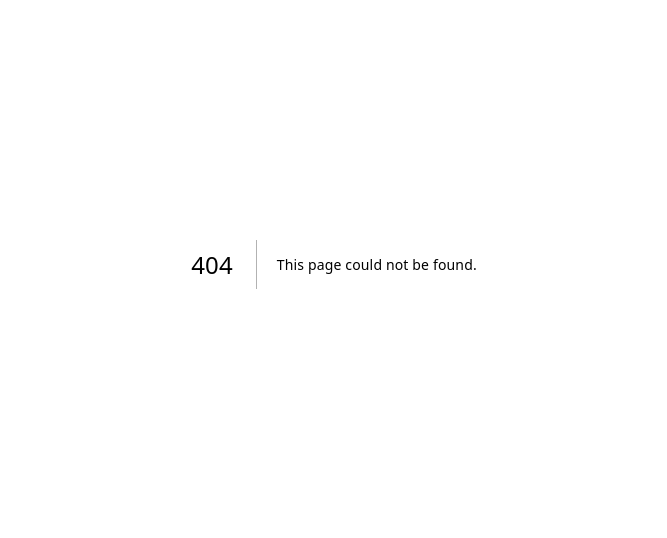
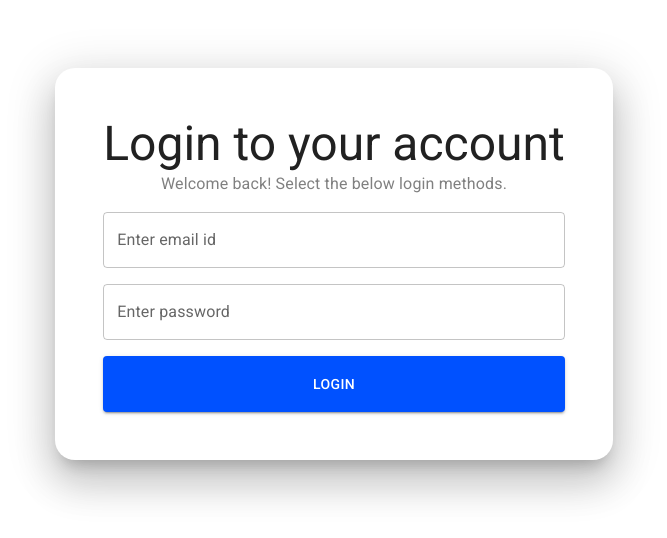
Before and after one commit to Faiz-js/full-stack-job-portal, a Next.js app: page /login in a window 1280 px wide. Before the commit this address had no page. Shown: the part 136-674 px from the top of the page, without its empty margins (306-973 px from the left). Built offline with nearby package versions, Linux system fonts and the light colour scheme.

Commit message:
login page completed

```diff
--- /dev/null
+++ b/src/app/components/Login/InputComponent.tsx
@@ -0,0 +1,47 @@
+"use client";
+
+import { Box, Button, TextField } from "@mui/material";
+import { useState } from "react";
+
+const InputComponent = () => {
+  const [email, setEmail] = useState("");
+  const [password, setPassword] = useState("");
+
+  const handleClick = () => {
+    console.log("Email: ", email);
+    console.log("Password: ", password);
+  };
+
+  return (
+    <Box
+      sx={{
+        display: "flex",
+        flexDirection: "column",
+        gap: 2,
+        width: "100%",
+        maxWidth: 500,
+      }}
+    >
+      <TextField
+        label="Enter email id"
+        value={email}
+        onChange={(e) => setEmail(e.target.value)}
+      />
+      <TextField
+        label="Enter password"
+        type="password"
+        value={password}
+        onChange={(e) => setPassword(e.target.value)}
+      />
+      <Button
+        onClick={handleClick}
+        sx={{ bgcolor: "#0051FF", py: 2 }}
+        variant="contained"
+      >
+        Login
+      </Button>
+    </Box>
+  );
+};
+
+export default InputComponent;
--- /dev/null
+++ b/src/app/components/Login/LoginComponent.tsx
@@ -0,0 +1,38 @@
+import { Box, Paper, Typography } from "@mui/material";
+import InputComponent from "./InputComponent";
+
+const LoginComponent = () => {
+  return (
+    <Box
+      sx={{
+        height: "100vh",
+        display: "flex",
+        justifyContent: "center",
+        alignItems: "center",
+      }}
+    >
+      <Paper
+        elevation={24}
+        sx={{
+          display: "flex",
+          flexDirection: "column",
+          alignItems: "center",
+          gap: 2,
+          p: 6,
+          borderRadius: 5,
+        }}
+      >
+        <Box sx={{ textAlign: "center" }}>
+          <Typography variant="h3">Login to your account</Typography>
+          <Typography sx={{ color: "gray" }}>
+            Welcome back! Select the below login methods.
+          </Typography>
+        </Box>
+
+        <InputComponent />
+      </Paper>
+    </Box>
+  );
+};
+
+export default LoginComponent;
--- /dev/null
+++ b/src/app/login/page.tsx
@@ -0,0 +1,7 @@
+import LoginComponent from "../components/Login/LoginComponent";
+
+const LoginPage = () => {
+  return <LoginComponent />;
+};
+
+export default LoginPage;
```
Also changed, not shown: src/app/components/Navbar/NavbarClient.tsx (+9 -2 lines).
